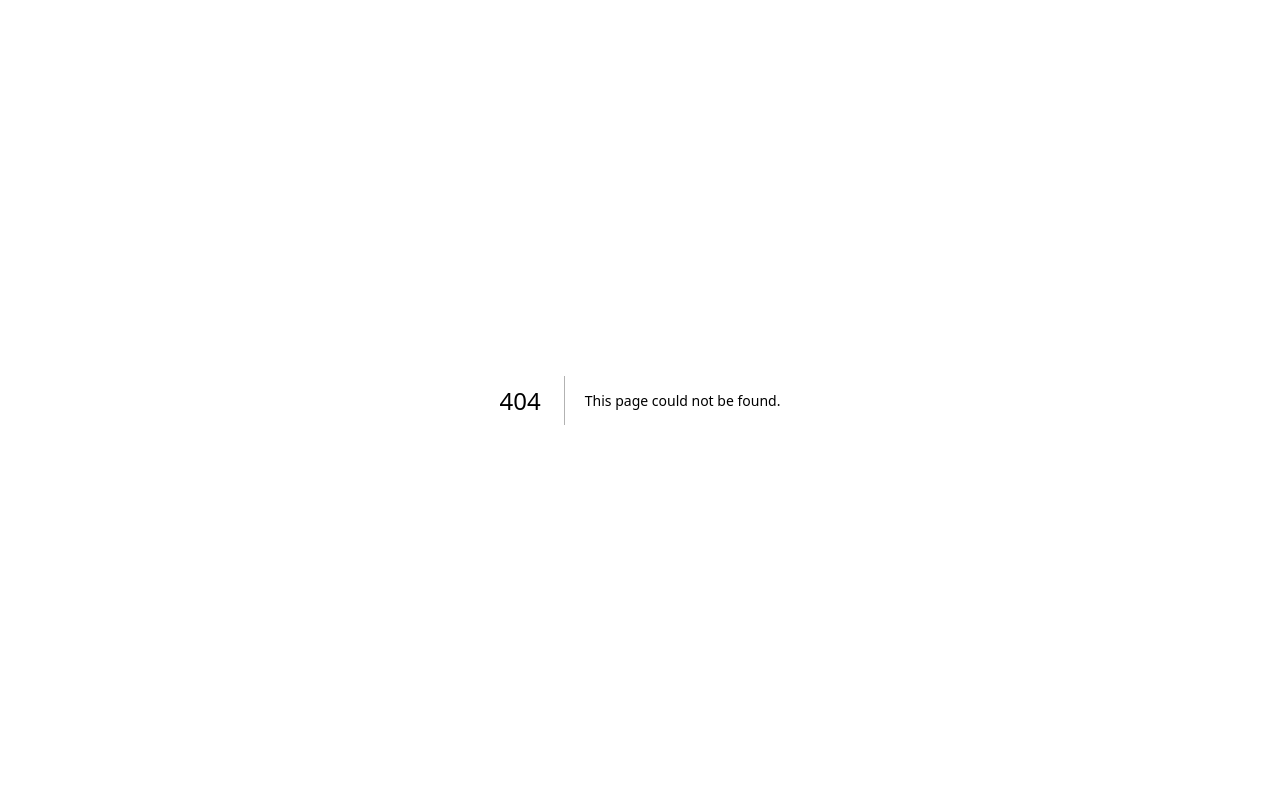
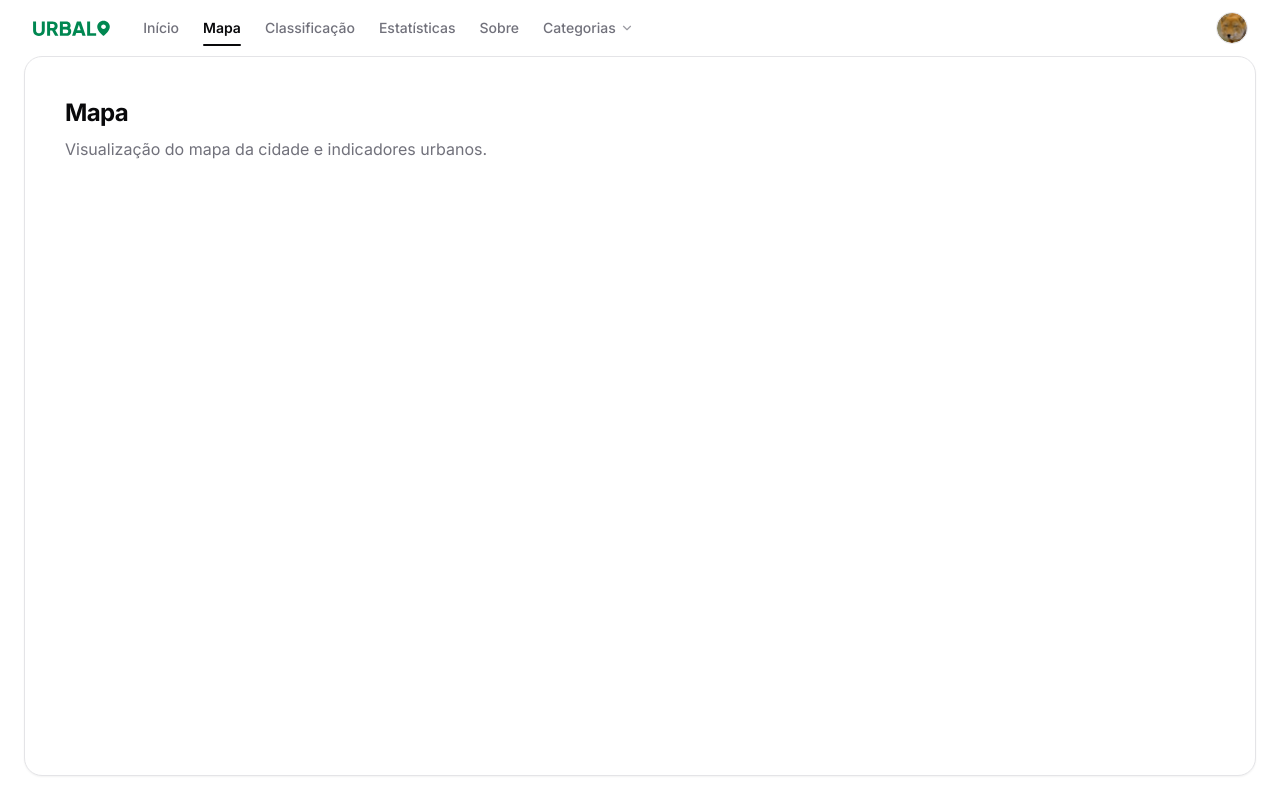
Before and after one commit to naveganth/urbaly, a Next.js app in the folder frontend/: page /mapa in a window 1280 px wide. Before the commit this address had no page. Built offline with nearby package versions, Linux system fonts and the light colour scheme.

Commit message:
feat: refactor layout and navigation components; remove unused files and add new pages

```diff
--- /dev/null
+++ b/frontend/app/classificacao/page.tsx
@@ -0,0 +1,10 @@
+import { Navbar } from '@/components/navbar';
+
+export default function about() {
+  return (
+    <main>
+      <Navbar></Navbar>
+      <h1>Classificação</h1>
+    </main>
+  );
+}
--- /dev/null
+++ b/frontend/app/estatisticas/page.tsx
@@ -0,0 +1,10 @@
+import { Navbar } from '@/components/navbar';
+
+export default function about() {
+  return (
+    <main>
+      <Navbar></Navbar>
+      <h1>Estatísticas</h1>
+    </main>
+  );
+}
--- a/frontend/app/map/page.tsx
+++ b/frontend/app/mapa/page.tsx
@@ -1,14 +1,14 @@
-import { InsetLayout } from "@/components/inset-layout"
+import { MapLayout } from "@/components/map-layout"
 
 export default function MapPage() {
   return (
-    <InsetLayout>
+    <MapLayout>
       <div className="flex flex-col gap-2">
         <h1 className="text-2xl font-bold tracking-tight">Mapa</h1>
         <p className="text-muted-foreground">
           Visualização do mapa da cidade e indicadores urbanos.
         </p>
       </div>
-    </InsetLayout>
+    </MapLayout>
   )
 }
--- a/frontend/app/page.tsx
+++ b/frontend/app/page.tsx
@@ -1,14 +1,15 @@
-import { InsetLayout } from "@/components/inset-layout"
+import { Navbar } from "@/components/navbar"
 
 export default function Home() {
   return (
-    <InsetLayout>
-      <div className="flex flex-col gap-2">
-        <h1 className="text-2xl font-bold tracking-tight">Início</h1>
-        <p className="text-muted-foreground">
-          Urbaly
-        </p>
-      </div>
-    </InsetLayout>
+    <div className="min-h-screen w-full bg-background">
+      <Navbar />
+      <main className="page-transition w-full px-4 py-8 sm:px-6 sm:py-12 lg:px-8">
+        <div className="mx-auto flex w-full max-w-7xl flex-col gap-2">
+          <h1 className="text-3xl font-bold tracking-tight">Início</h1>
+          <p className="text-muted-foreground">Urbaly</p>
+        </div>
+      </main>
+    </div>
   )
 }
--- /dev/null
+++ b/frontend/app/sobre/page.tsx
@@ -0,0 +1,10 @@
+import { Navbar } from '@/components/navbar';
+
+export default function about() {
+  return (
+    <main>
+      <Navbar></Navbar>
+      <h1>Sobre</h1>
+    </main>
+  );
+}
--- a/frontend/components/inset-layout.tsx
+++ b/frontend/components/map-layout.tsx
@@ -1,25 +1,25 @@
 "use client"
 
 import * as React from "react"
-import { InsetNavbar, InsetNavbarProps } from "@/components/inset-navbar"
+import { Navbar, NavbarProps } from "@/components/navbar"
 import { cn } from "@/lib/utils"
 
-export interface InsetLayoutProps extends InsetNavbarProps {
+export interface MapLayoutProps extends NavbarProps {
   children?: React.ReactNode
   containerClassName?: string
   contentClassName?: string
 }
 
-export function InsetLayout({
+export function MapLayout({
   children,
   containerClassName,
   contentClassName,
   ...navbarProps
-}: InsetLayoutProps) {
+}: MapLayoutProps) {
   return (
     <div className={cn("min-h-screen w-full bg-background flex flex-col", containerClassName)}>
       {/* Top Navigation Bar */}
-      <InsetNavbar {...navbarProps} />
+      <Navbar {...navbarProps} />
 
       {/* Inset Main Container */}
       <main className="flex-1 w-full px-3 pb-3 sm:px-4 sm:pb-4 md:px-6 md:pb-6 flex flex-col">
--- a/frontend/components/inset-navbar.tsx
+++ b/frontend/components/navbar.tsx
@@ -21,23 +21,23 @@ import {
 
 const NAV_LINKS = [
   { label: "Início", href: "/" },
-  { label: "Mapa", href: "/map" },
-  { label: "Classificações", href: "/classificacoes" },
+  { label: "Mapa", href: "/mapa" },
+  { label: "Classificação", href: "/classificacao" },
   { label: "Estatísticas", href: "/estatisticas" },
   { label: "Sobre", href: "/sobre" },
 ]
 
-export interface InsetNavbarProps {
+export interface NavbarProps {
   activeTab?: string
   onSelectTab?: (tab: string) => void
   className?: string
 }
 
-export function InsetNavbar({
+export function Navbar({
   activeTab,
   onSelectTab,
   className,
-}: InsetNavbarProps) {
+}: NavbarProps) {
   const pathname = usePathname()
   const { resolvedTheme, setTheme } = useTheme()
 
--- a/frontend/components/toggle-button.tsx
+++ b/frontend/components/theme-toggle.tsx
@@ -5,7 +5,7 @@ import { useTheme } from 'next-themes';
 import { Button } from '@/components/ui/button';
 import { toggleThemeWithTransition } from '@/lib/theme-transition';
 
-export function ModeToggle() {
+export function ThemeToggle() {
   const { resolvedTheme, setTheme } = useTheme();
 
   return (
```
Also changed, not shown: frontend/app/statistics/page.tsx (deleted).
